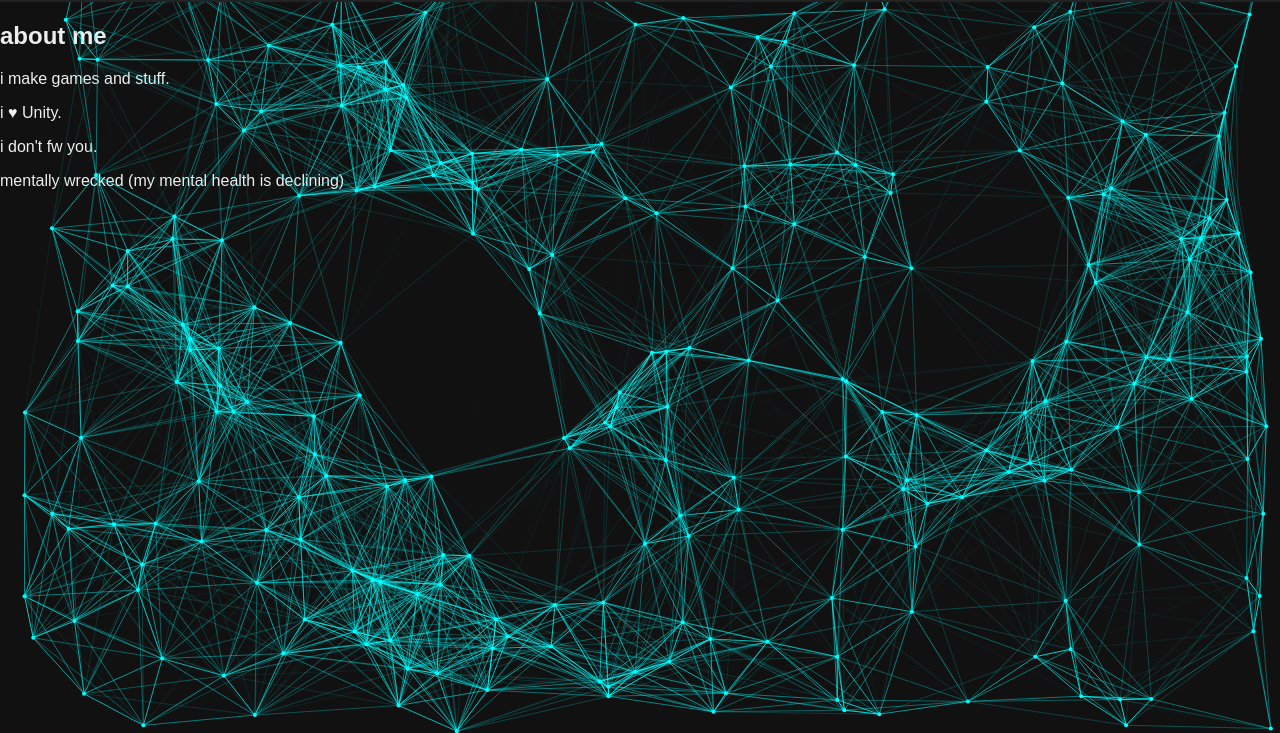
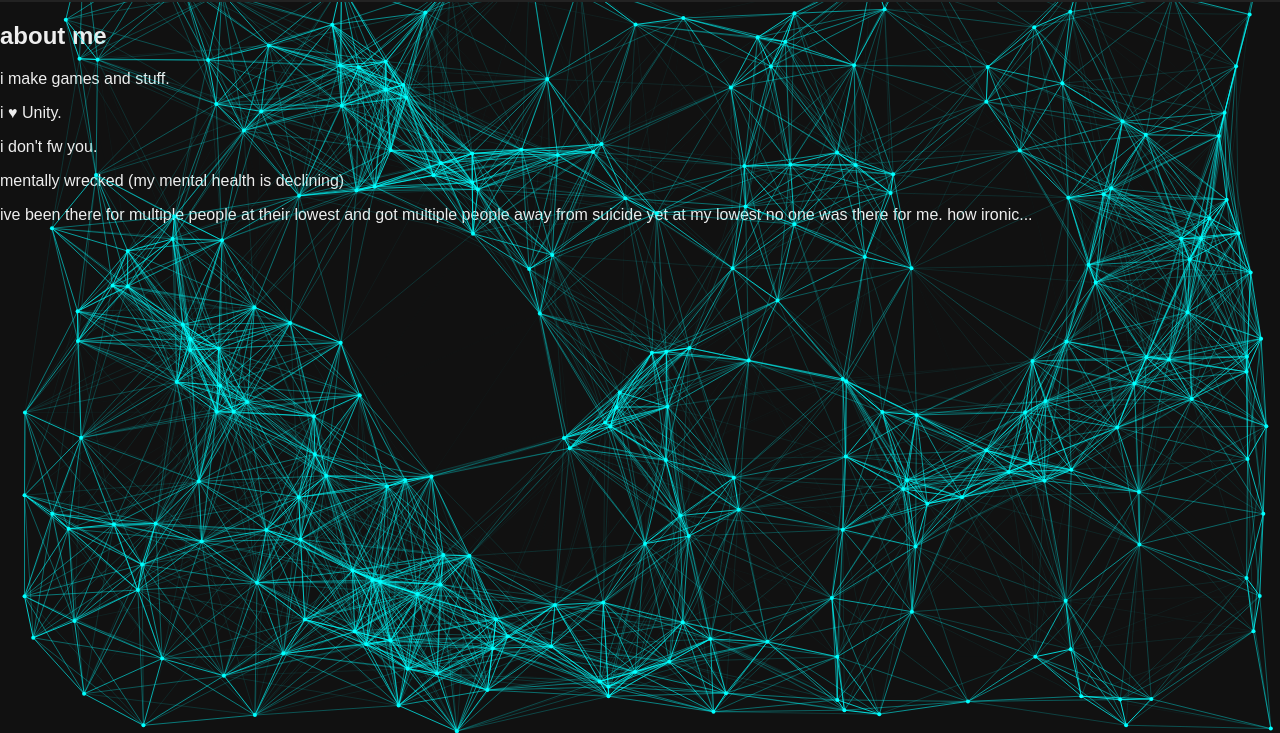
Before and after one commit to 4LT3RTH3GL1TCH3R/Me.Gng, a plain HTML site: page index.html in a window 1280 px wide. Shown: the part 67-800 px from the top of the page. Drawn offline with Linux system fonts and the light colour scheme; no server answers.

Commit message:
Update index.html

```diff
--- a/index.html
+++ b/index.html
@@ -28,6 +28,7 @@
     <p>i ♥ Unity.</p>
     <p>i don't fw you.</p>
     <p>mentally wrecked (my mental health is declining)</p>
+    <p>ive been there for multiple people at their lowest and got multiple people away from suicide yet at my lowest no one was there for me. how ironic...</p>
   </section>
 
   <section id="projects" class="tab">
```
